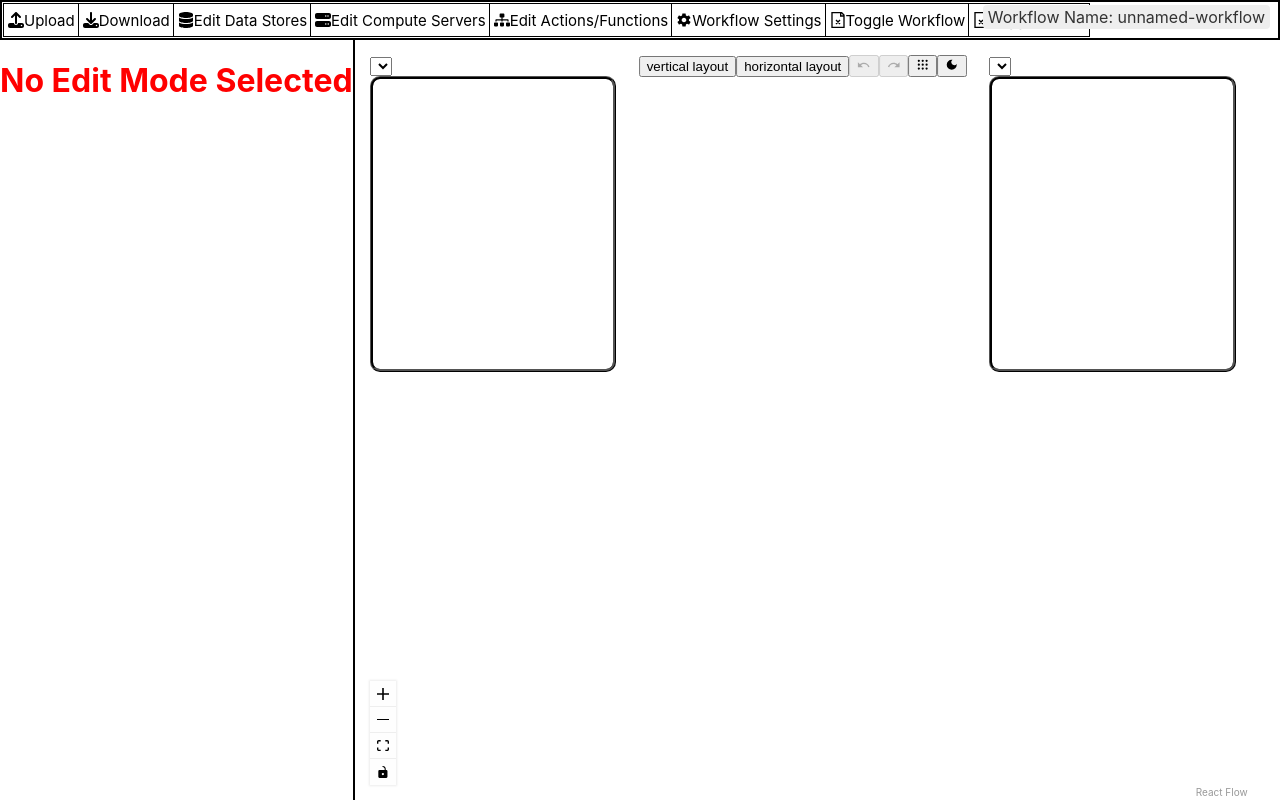
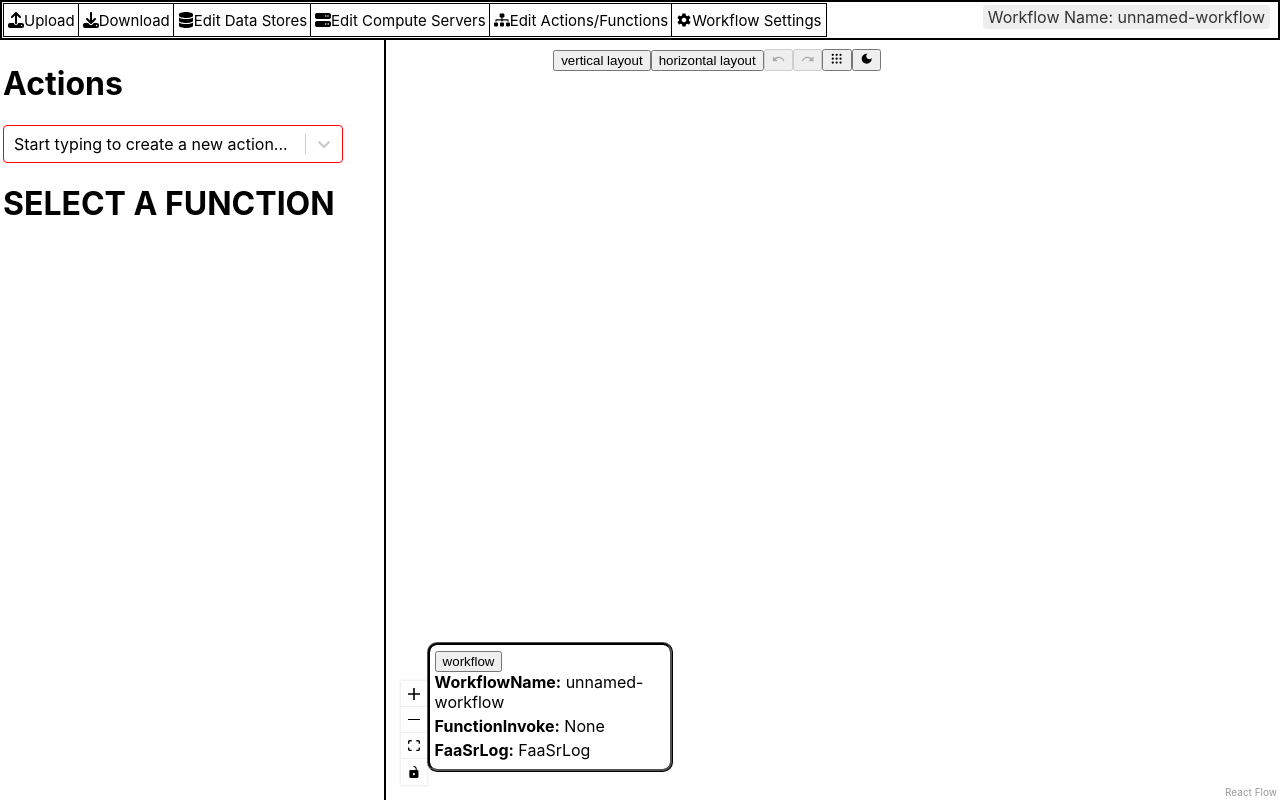
Before and after one commit to owicky/faasr-workflow-builder, a React (Create React App) app: page / in a window 1280 px wide. Built offline with nearby package versions, Linux system fonts and the light colour scheme.

Commit message:
improved reactflow info boxes and added one for selectedAction

```diff
--- a/src/App.css
+++ b/src/App.css
@@ -28,7 +28,6 @@
   display: flex;
   z-index: 3;
   width: 18vw;
-  height: 35vh;
   color: var(--text-primary);
   background-color: var(--background);
   border-radius: 10px;
@@ -36,6 +35,7 @@
   border-color: var(--border-color);
   padding: 5px;
 }
+
 
 .editor-panel{
   width: 30vw;
@@ -90,16 +90,6 @@
   background-color: var(--background);
   overflow:auto;
 }
-
-
-/* .function-node{
-  height: 40px;
-  width: 160px;
-  border: 1px solid #000000;
-  padding: 5px;
-  border-radius: 10px;
-  background: white;
-} */
 
 .react-flow.light .function-node{
   height: 40px;
@@ -186,131 +176,3 @@
 .generic-label{
   color: var(--text-primary);
 }
-
-/*
-#toolbar{
-  background-color: white;
-  display: flex;
-  box-sizing: border-box;
-  border: 2px solid black;
-  padding: 2px;
-  padding-bottom: 2px;
-  width: 100%;
-}
-
-.generic-button{
-  display: inline-flex;
-  align-items: center;
-  box-sizing: border-box;
-  outline: 1px solid black;
-  background-color: #f2f2f2;
-  cursor: pointer;
-  padding-right: 4px;
-  padding-left: 4px;
-}
-
-.editor-panel{
-  width: 30vw;
-  height: 100%;
-  overflow-y: auto;
-  box-sizing: border-box;
-  padding: 3px;
-}
-
-#workflow-panel{
-  background-color: aqua;
-  background-color: #f2f2f2;
-  width: 70vw;
-}
-
-.App{
-  height: 100vh;
-  width: 100vw;
-  color: var(--text-primary);
-  background-color: var(--background);
-}
-
-#mid-panel{
-  width: 100%;
-  height: 95vh;
-  display: flex;
-  flex-direction: row;
-  background-color: antiquewhite;
-  background-color: white;
-}
-
-.editor-panel-outer{
-  border-right: 2px solid black;
-}
-
-#jsonview-panel{
-  background-color: aliceblue;
-  overflow:auto;
-}
-
-#nodes-edges-panel{
-  background-color: rgb(184, 215, 243);
-  overflow:auto;
-}
-
-
-/* .function-node{
-  height: 40px;
-  width: 160px;
-  border: 1px solid #000000;
-  padding: 5px;
-  border-radius: 10px;
-  background: white;
-} */
-/*
-.react-flow.light .function-node{
-  height: 40px;
-  width: 160px;
-  border: 1px solid #000000;
-  padding: 5px;
-  border-radius: 10px;
-  background: white;
-}
-
-.react-flow.dark .function-node{
-  color: white;
-  height: 40px;
-  width: 160px;
-  border: 1px solid white;
-  padding: 5px;
-  border-radius: 10px;
-  background: #000000;
-}
-
-.react-flow.dark .custom-edge path {
-  stroke: white;
-}
-
-.react-flow.light .custom-edge path {
-  stroke: #000000;
-}
-
-
-
-.truncate{
-  display: block;
-  white-space: nowrap;
-  overflow: hidden;
-  text-overflow: ellipsis;
-  word-break: break-all;
-}
-
-.popup{
-  position: fixed;
-  display: flex;
-  top: 50%;
-  left: 50%;
-  transform: translate(-50%, -50%);
-  z-index: 9999;
-  width: 60vw;
-  height: 40vh;
-  background-color: white;
-  border-radius: 10px;
-  border-style: ridge;
-  padding: 5px;
-} */
--- a/src/App.js
+++ b/src/App.js
@@ -16,16 +16,17 @@ import useFunctionUtils from './components/Functions/FunctionsUtils';
 import { MdDarkMode, MdOutlineDarkMode } from "react-icons/md";
 import useWorkflowAndLayoutUtils from './components/Utils/WorkflowAndLayoutUtils';
 import useUtils from './components/Utils/Utils';
+import InfoBox from './components/Utils/InfoBox';
 
 const defaultEdgeOptions = { animated: false };
 
 function App() {
   const { edges, setEdges, nodes, setNodes, workflow, colorMode, setColorMode} = useWorkflowContext();
-  const [editType, setEditType] = useState(null)
+  const [editType, setEditType] = useState("Functions")
   const [ isDragging, setIsDragging] = useState(false);
   const [ dots, setDots ] = useState(false)
   const [visibleObjects, setVisibleObjects] = useState({workflow: false, graph: false})
-  const { updateLayout, updateWorkflow, updateWorkflowAndLayout, updateSelectedFunctionId, undo, redo, canUndo, canRedo } = useUndo();
+  const { updateLayout, updateWorkflow, updateWorkflowAndLayout, selectedFunctionId, updateSelectedFunctionId, undo, redo, canUndo, canRedo } = useUndo();
   const { listInvokeNext, parseInvoke, getInvokeCondition, deleteInvoke, updateInvoke, isValidNewRankedEdge, createEdge, add_edge, createNewEdge} = useFunctionUtils ();
   const { fitView } = useReactFlow()
   const { cycleDetection } = useUtils()
@@ -171,8 +172,8 @@ const getLayoutedElements = (nodes, edges, options) => {
       {/* </header> */}
 
       <div id="mid-panel" >
-        <VisibleGraph nodes={nodes} edges={edges} visible={visibleObjects.graph}></VisibleGraph>
-        <VisibleWorkflow visible={visibleObjects.workflow}></VisibleWorkflow>
+        {/* <VisibleGraph nodes={nodes} edges={edges} visible={visibleObjects.graph}></VisibleGraph>
+        <VisibleWorkflow visible={visibleObjects.workflow}></VisibleWorkflow> */}
         <EditorPanel id="editor-panel-component" addEdge={(eds, newEdge) => addEdge(eds, newEdge)} createEdge={(a,b, c, d) => createEdge(a,b, c, d)} createNode={createNode} createNewEdge={createNewEdge} type={editType}/>
 
           <div id="workflow-panel">
@@ -199,7 +200,7 @@ const getLayoutedElements = (nodes, edges, options) => {
               fitView
             > <Controls/>
 
-              <Panel position="top-center">
+              <Panel style={ { right : "30vw", top : "-.5vw" } }position="fixed">
                 <button onClick={() => { onLayout('TB'); fitView()}}>vertical layout</button>
                 <button onClick={() => { onLayout('LR'); fitView()}  }>horizontal layout</button>
                 <button onClick={undo} disabled={!canUndo}><IoMdUndo /></button>
@@ -207,44 +208,24 @@ const getLayoutedElements = (nodes, edges, options) => {
                 <button onClick={() => setDots(!dots)}><TbGridDots /></button>
                 <button onClick={() => setColorMode(colorMode === "dark" ? "light": "dark")}>{colorMode === "dark" ? <MdOutlineDarkMode/> : <MdDarkMode />}</button>
               </Panel>
-              <Panel position="top-left">
-                    <select onChange={ e =>  setSelectedServer(e.target.value)} defaultValue={"nmone"} id="compute-server-select">
-                      {Object.entries(workflow.ComputeServers).map(([key, val]) => (
-                        <option value={key}>{key}</option>
-                        ))}
-                    </select>
-                    <div className="info-panel">
-                    <div style={{backgroundColor : "var(--background)", flex: "1", borderRadius : "10px", padding: "5px"}}>
 
-                        {workflow.ComputeServers[selectedServer] ?
-                          Object.entries(workflow.ComputeServers[selectedServer]).map(([key, val]) => (
-                            <div key={key} style={{ marginBottom: "4px" }}>
-                              <strong>{key}:</strong> {val}
-                            </div>
-                          ))
-                        : null}
-                    </div>
-                  </div>
+              <Panel style={ { left : "2vw", top : "1vw" } } position="fixed">
+                <InfoBox object={workflow.ComputeServers}></InfoBox>
               </Panel>
-              <Panel position="top-right">
-                    <select style={{ right: 200 }} onChange={ e =>  setSelectedDataStore(e.target.value)} defaultValue={"nmone"} id="compute-server-select">
-                      {Object.entries(workflow.DataStores).map(([key, val]) => (
-                        <option value={key}>{key}</option>
-                        ))}
-                    </select>
-                    <div className="info-panel">
-                    <div style={{ right : 50, backgroundColor : "var(--background)", flex: "1", borderRadius : "10px", padding: "5px"}}>
 
-                        {workflow.DataStores[selectedDataStore] ?
-                          Object.entries(workflow.DataStores[selectedDataStore]).map(([key, val]) => (
-                            <div key={key} style={{ marginBottom: "4px" }}>
-                              <strong>{key}:</strong> {val}
-                            </div>
-                          ))
-                        : null}
-                    </div>
-                  </div>
+              <Panel style={ { right : "2vw", top : "1vw" } } position='fixed'>
+                <InfoBox object={workflow.DataStores} properties={["FaaSType", "Region", "Writable"]}></InfoBox>
               </Panel>
+
+              <Panel style={ { left : "2vw", bottom : "1vw"} } position='fixed'>
+                <InfoBox object={{workflow}} properties={["WorkflowName", "FunctionInvoke", "FaaSrLog"]}></InfoBox>
+              </Panel>
+
+              <Panel style={ { right : "2vw", bottom : "1vw"} } position='fixed'>
+                <InfoBox object={ workflow.ActionList } forceKey={selectedFunctionId} properties={["FunctionName", "Arguments"]}></InfoBox>
+              </Panel>
+
+
               {dots && <Background variant="dots" gap={12} size={1} />}
             </ReactFlow>
           </div>
--- a/src/components/EditorPanel.jsx
+++ b/src/components/EditorPanel.jsx
@@ -34,7 +34,7 @@ export default function EditorPanel(props) {
             default:
                 return(
                     <div className="editor-panel-outer">
-                        <h1 style={{color: 'red'}}>No Edit Mode Selected</h1>
+                        <h1 sty style={{color: 'red'}}>No Edit Mode Selected</h1>
                     </div>
                 )
         }
--- a/src/components/ToolBar/Toolbar.jsx
+++ b/src/components/ToolBar/Toolbar.jsx
@@ -41,7 +41,7 @@ export default function Toolbar(props) {
             return
         }
 
-        if (!validate(cleanedWorkflow, { verbose: true})){ // If violates Schema
+        if (!validate(strippedWorkflow, { verbose: true})){ // If violates Schema
             const errorMsg = validate.errors.map((error, i) => {
                 const fieldName = error.field;
                 return `• ${fieldName}: ${error.message}`;
@@ -171,8 +171,8 @@ export default function Toolbar(props) {
             <GenericButton icon={<FaSitemap/>} onClick={() => props.setEditType("Functions")}>Edit Actions/Functions</GenericButton>
             <GenericButton icon={<IoMdSettings/>} onClick={() => props.setEditType("GeneralConfig")}>Workflow Settings</GenericButton>
 
-            <GenericButton onClick={() => props.toggleWorkflowVisible()}>Toggle Workflow</GenericButton>
-            <GenericButton onClick={() => props.toggleGraphVisible()}>Toggle Graph</GenericButton>
+            {/* <GenericButton onClick={() => props.toggleWorkflowVisible()}>Toggle Workflow</GenericButton>
+            <GenericButton onClick={() => props.toggleGraphVisible()}>Toggle Graph</GenericButton> */}
 
             {/* Workflow Name Banner */}
             <span style={{
--- /dev/null
+++ b/src/components/Utils/InfoBox.jsx
@@ -0,0 +1,72 @@
+import { useState, useEffect } from "react";
+
+export default function InfoBox({ object, properties, forceKey }) {
+    const [ selectKey, setSelectKey] = useState(() => Object.keys(object)[0]);
+
+    useEffect(() => {
+        setSelectKey(Object.keys(object)[0]);
+    }, [object]);
+
+
+    useEffect(() => {
+        setSelectKey(forceKey);
+    }, [forceKey]);
+
+    const getJSX = ( key, obj) => {
+        if (typeof obj === 'object'){
+            return (
+                <div style={{border : "ridge"}}>
+                    {Object.keys(obj).map( keys => (
+                        <div key={keys} style={{ marginBottom: "4px" }}>
+                            <strong>{keys}:</strong> {JSON.stringify(obj[keys])}
+                        </div>
+                    ))}
+                </div>
+
+            )
+        }else{
+            return (
+                <div key={key} style={{ marginBottom: "4px" }}>
+                    <strong>{key}:</strong> {obj}
+                </div>
+            )
+        }
+    }
+
+    return (!selectKey) ? null : (
+    <>
+
+        <div className="info-panel">
+            <div>
+                {
+                    Object.keys(object).length > 1 ?
+                    <select
+                    style={{ right: 200 }}
+                    onChange={(e) => setSelectKey(e.target.value)}
+                    value={selectKey}
+                    id="compute-server-select"
+                    >
+                        {Object.entries(object).map(([key]) => (
+                            <option key={key} value={key}>
+                            {key}
+                            </option>
+                        ))}
+                    </select>
+                    : <button>{selectKey}</button>
+                }
+                { properties ? properties.map((key) => {
+
+                        return getJSX(key, object[selectKey]?.[key])
+
+            }) :
+                    Object.keys(object[selectKey]).map( key => (
+                        <div key={key} style={{ marginBottom: "4px" }}>
+                            <strong>{key}:</strong> {JSON.stringify(object[selectKey]?.[key])}
+                        </div>
+                    ))
+                }
+            </div>
+        </div>
+    </>
+    );
+}
--- a/src/components/Utils/Undo.jsx
+++ b/src/components/Utils/Undo.jsx
@@ -119,6 +119,7 @@ const useUndo = () => {
         updateWorkflow,
         updateLayout,
         updateWorkflowAndLayout,
+        selectedFunctionId,
         updateSelectedFunctionId,
         undo,
         redo,
```
